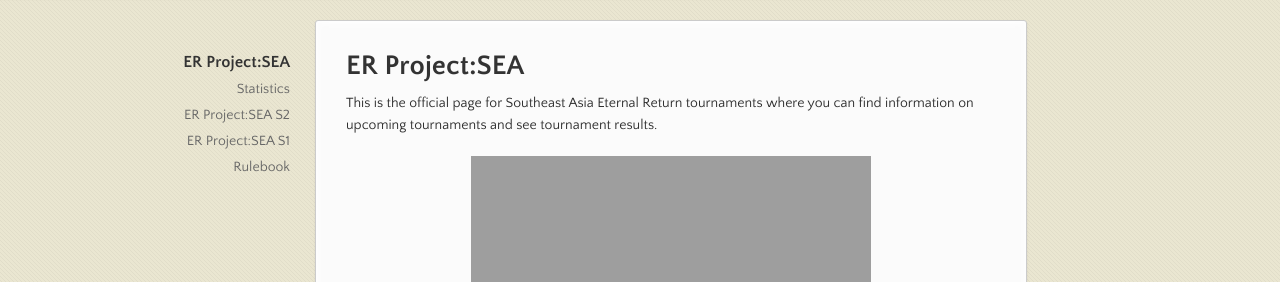
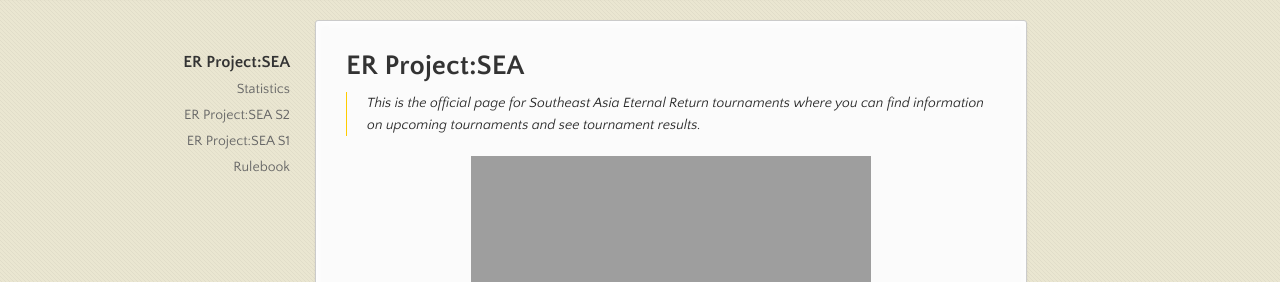
Before and after one commit to kanziebub/ProjectSEA, a Jekyll site: the page built from index.md, in a window 1280 px wide. Shown: the part 170-452 px from the top of the page. Built offline with Jekyll 4.4.1, drawn with Linux system fonts in a browser that asks for light colours; our own code applies the rules of GitHub Pages for plain Markdown files.

Commit message:
mod/display

```diff
--- a/index.md
+++ b/index.md
@@ -4,7 +4,7 @@
 
 # ER Project:SEA
 
-This is the official page for Southeast Asia Eternal Return tournaments where you can find information on upcoming tournaments and see tournament results.
+> This is the official page for Southeast Asia Eternal Return tournaments where you can find information on upcoming tournaments and see tournament results.
 
 <p align="center">
   <img
```
